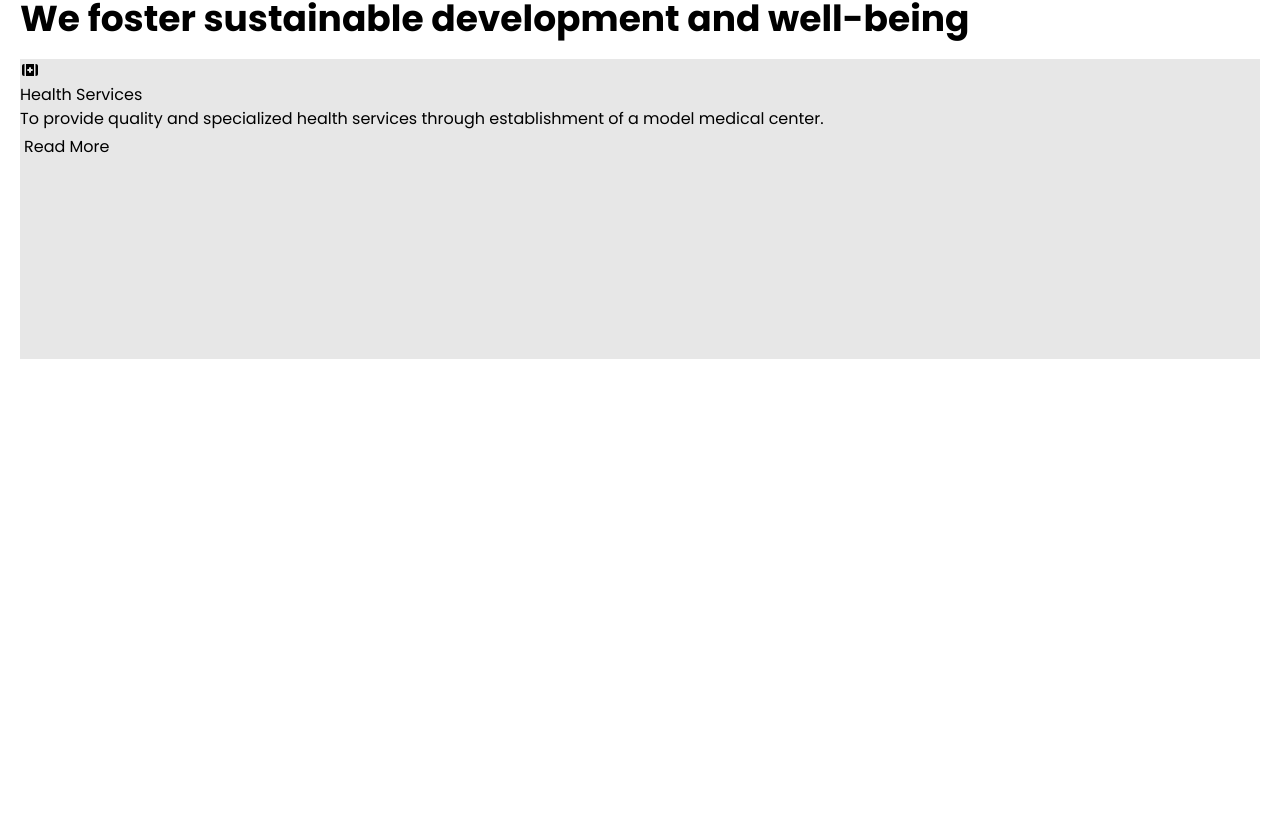
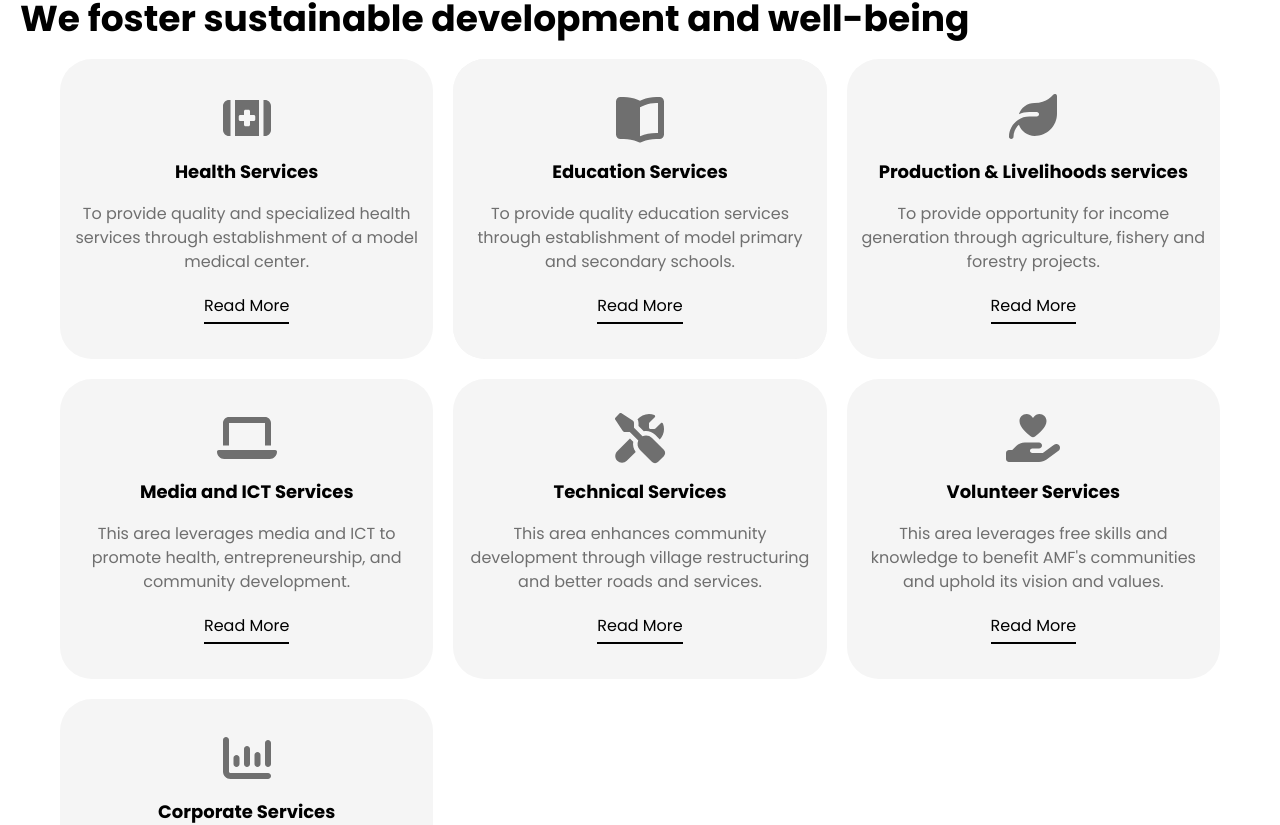
Before and after one commit to African-Mande-Foundation/Africano-Mande-Foundation-Website, a Next.js app: page / in a window 1280 px wide. Shown: the part 1519-2344 px from the top of the page. Before the commit the page ends 1894 px from the top, so only its background shows below. Built offline with nearby package versions, Linux system fonts and the light colour scheme.

Commit message:
Services UI complete

```diff
--- a/app/components/Services.tsx
+++ b/app/components/Services.tsx
@@ -1,5 +1,5 @@
 import { FontAwesomeIcon } from "@fortawesome/react-fontawesome";
-import { faKitMedical } from "@fortawesome/free-solid-svg-icons";
+import { faKitMedical, faBookOpen, faLeaf, faLaptop, faScrewdriverWrench, faHandHoldingHeart, faChartColumn } from "@fortawesome/free-solid-svg-icons";
 
 export default function Services(){
     return (
@@ -8,19 +8,126 @@ export default function Services(){
                 <div className="md:text-xl lg:text-2xl font-medium text-[#3b6907] items-center justify-center flex gap-x-2"><div className="bg-[#3b6907] w-1 h-6"></div><p>Our Services</p></div>
 
                 <div className="text-black font-bold text-2xl md:text-3xl lg:text-4xl">We foster sustainable development and well-being</div>
-                <div className="w-full grid grid-cols-1 gap-2">
-                    <div className="service health relative w-full h-[300px]">
-                        <div className="absolute serv w-full h-full bg:transparent hover:bg-black/50">
+                <div className="w-full xl:px-10 grid grid-cols-1 gap-3 md:gap-5 md:grid-cols-2 lg:grid-cols-3">
+
+                    {/* Health */}
+                    <div className="service health inner relative w-full h-[250px] md:h-[300px] rounded-4xl">
+                        <div className="absolute serv w-full p-3 h-full items-center justify-center flex flex-col gap-y-4 text-center rounded-4xl ">
                             <FontAwesomeIcon
                             icon={faKitMedical}
+                            className="w-5"
+                            style={{ fontSize: "3.0rem" }}
                             />
-                            <div>
-                                <p>Health Services</p>
-                                <p>To provide quality and specialized health services through establishment of a model medical center.</p>
-                            </div>
-                            <button className="p-1 text-black">Read More</button>
+
+                            <p className="text-lg font-bold text-black">Health Services</p>
+                            <p className="text-sm md:text-base">To provide quality and specialized health services through establishment of a model medical center.</p>
+
+                            <button className="py-1 px-0 cursor-pointer text-black">Read More</button>
                         </div>
                     </div>
+
+                    {/* Education */}
+                    <div className="service education inner relative w-full h-[250px] md:h-[300px] rounded-4xl">
+                        <div className="absolute serv inner w-full p-3 h-full items-center justify-center flex flex-col gap-y-4 text-center rounded-4xl ">
+                            <FontAwesomeIcon
+                            icon={faBookOpen}
+                            className="w-5"
+                            style={{ fontSize: "3.0rem" }}
+                            />
+
+                            <p className="text-lg font-bold text-black">Education Services</p>
+                            <p className="text-sm md:text-base">To provide quality education services through establishment of model primary and secondary schools.</p>
+
+                            <button className="py-1 px-0 cursor-pointer text-black">Read More</button>
+                        </div>
+                    </div>
+
+
+                    {/* Production & Livelihoods services */}
+                    <div className="service production inner relative w-full h-[250px] md:h-[300px] rounded-4xl">
+                        <div className="absolute serv w-full p-3 h-full items-center justify-center flex flex-col gap-y-4 text-center rounded-4xl ">
+                            <FontAwesomeIcon
+                            icon={faLeaf}
+                            className="w-5"
+                            style={{ fontSize: "3.0rem" }}
+                            />
+
+                            <p className="text-lg font-bold text-black">Production & Livelihoods services</p>
+                            <p className="text-sm md:text-base">To provide opportunity for income generation through agriculture, fishery and forestry projects.</p>
+
+                            <button className="py-1 px-0 cursor-pointer text-black">Read More</button>
+                        </div>
+                    </div>
+
+                    {/* Media and ICT Services */}
+                    <div className="service media inner relative w-full h-[250px] md:h-[300px] rounded-4xl">
+                        <div className="absolute serv w-full p-3 h-full items-center justify-center flex flex-col gap-y-4 text-center rounded-4xl ">
+                            <FontAwesomeIcon
+                            icon={faLaptop}
+                            className="w-5"
+                            style={{ fontSize: "3.0rem" }}
+                            />
+
+                            <p className="text-lg font-bold text-black">Media and ICT Services</p>
+                            <p className="text-sm md:text-base">This area leverages media and ICT to promote health, entrepreneurship, and community development.</p>
+
+                            <button className="py-1 px-0 cursor-pointer text-black">Read More</button>
+                        </div>
+                    </div>
+
+                    {/* Technical Services */}
+                    <div className="service technical inner relative w-full h-[250px] md:h-[300px] rounded-4xl">
+                        <div className="absolute serv w-full p-3 h-full items-center justify-center flex flex-col gap-y-4 text-center rounded-4xl ">
+                            <FontAwesomeIcon
+                            icon={faScrewdriverWrench}
+                            className="w-5"
+                            style={{ fontSize: "3.0rem" }}
+                            />
+
+                            <p className="text-lg font-bold text-black">Technical Services</p>
+                            <p className="text-sm md:text-base">This area enhances community development through village restructuring and better roads and services.</p>
+
+                            <button className="py-1 px-0 cursor-pointer text-black">Read More</button>
+                        </div>
+                    </div>
+
+
+                    {/* Volunteer Services */}
+                    <div className="service volunteer inner relative w-full h-[250px] md:h-[300px] rounded-4xl">
+                        <div className="absolute serv w-full p-3 h-full items-center justify-center flex flex-col gap-y-4 text-center rounded-4xl ">
+                            <FontAwesomeIcon
+                            icon={faHandHoldingHeart}
+                            className="w-5"
+                            style={{ fontSize: "3.0rem" }}
+                            />
+
+                            <p className="text-lg font-bold text-black">Volunteer Services</p>
+                            <p className="text-sm md:text-base">This area leverages free skills and knowledge to benefit AMF&apos;s communities and uphold its vision and values.</p>
+
+                            <button className="py-1 px-0 cursor-pointer text-black">Read More</button>
+                        </div>
+                    </div>
+
+
+                    {/* Corporate Services */}
+                    <div className="service corporate inner relative w-full h-[250px] md:h-[300px] rounded-4xl">
+                        <div className="absolute serv w-full p-3 h-full items-center justify-center flex flex-col gap-y-4 text-center rounded-4xl ">
+                            <FontAwesomeIcon
+                            icon={faChartColumn}
+                            className="w-5"
+                            style={{ fontSize: "3.0rem" }}
+                            />
+
+                            <p className="text-lg font-bold text-black">Corporate Services</p>
+                            <p className="text-sm md:text-base">This area strengthens AMF&apos;s operational capacity to serve communities while promoting its core vision and values.</p>
+
+                            <button className="py-1 px-0 cursor-pointer text-black">Read More</button>
+                        </div>
+                    </div>
+
+
+
+
                 </div>
             </div>
 
--- a/app/globals.css
+++ b/app/globals.css
@@ -93,9 +93,9 @@ body {
 
 
 
-.health {
-  background: #e7e7e7;
-  color: #000;
+.inner {
+  background: #f5f5f5;
+  color: #6f6f6f;
 }
 
 .health:hover{
@@ -104,11 +104,56 @@ body {
   background-size:cover;
 }
 
-.health:hover > .serv {
+ .serv button{
+  border-bottom: 2px solid #000;
+ }
+
+.inner:hover > .serv {
+  color: #fff;
+  background-color: rgba(0,0,0,0.4);
+}
+
+.inner:hover > .serv p{
   color: #fff;
 }
 
-.health:hover > .serv button{
+.inner:hover > .serv button{
   color: #fff;
-  border: #fff;
+  border-bottom: 2px solid #fff;
 }
+
+.education:hover{
+  background: url(https://firebasestorage.googleapis.com/v0/b/foundation-fm.firebasestorage.app/o/AMF%20Website%20Media%2Feducation.jpg?alt=media&token=c12a278e-e687-436e-b6fe-0fb7982c4660);
+   background-position:center;
+  background-size:cover;
+}
+
+.production:hover{
+  background: url(https://firebasestorage.googleapis.com/v0/b/foundation-fm.firebasestorage.app/o/AMF%20Website%20Media%2Fproduction.jpg?alt=media&token=703b1f4b-987a-48ba-9b75-04ccf22f4419);
+   background-position:center;
+  background-size:cover;
+}
+
+.media:hover{
+  background: url(https://firebasestorage.googleapis.com/v0/b/foundation-fm.firebasestorage.app/o/AMF%20Website%20Media%2Fmedia.jpg?alt=media&token=53372370-7aa8-4659-a3a0-ec75f2ae25f4);
+   background-position:center;
+  background-size:cover;
+}
+
+.technical:hover{
+  background: url(https://firebasestorage.googleapis.com/v0/b/foundation-fm.firebasestorage.app/o/AMF%20Website%20Media%2Ftechnical.jpg?alt=media&token=7646317c-4cbb-4b5b-a6da-45cab67b78ac);
+   background-position:center;
+  background-size:cover;
+}
+
+.volunteer:hover{
+  background: url(https://firebasestorage.googleapis.com/v0/b/foundation-fm.firebasestorage.app/o/AMF%20Website%20Media%2Fvolunteer.jpg?alt=media&token=a3086fda-ab1b-4e61-90cd-8d2c10e5ceaf);
+   background-position:center;
+  background-size:cover;
+}
+
+.corporate:hover{
+  background: url(https://firebasestorage.googleapis.com/v0/b/foundation-fm.firebasestorage.app/o/AMF%20Website%20Media%2Fcorporate.jpg?alt=media&token=0087108c-1ed8-4999-b8f2-4a288351a835);
+   background-position:center;
+  background-size:cover;
+}
```
